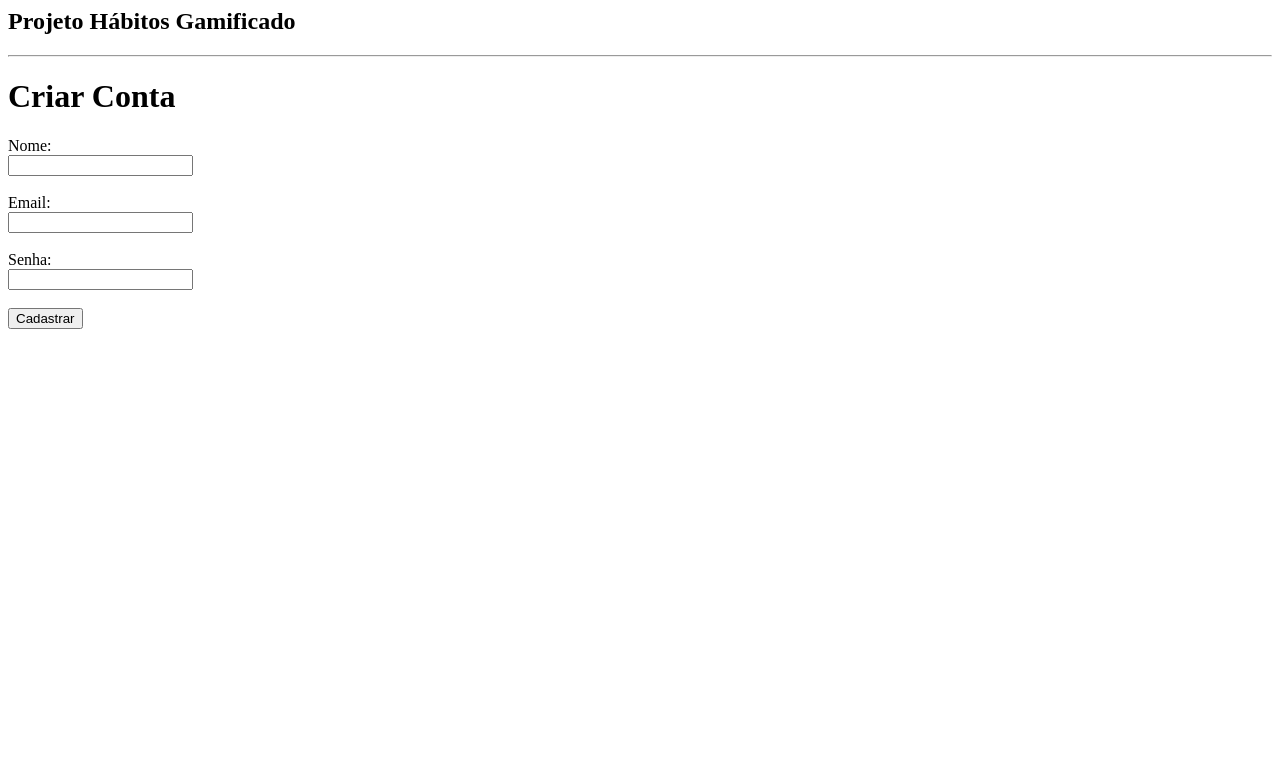
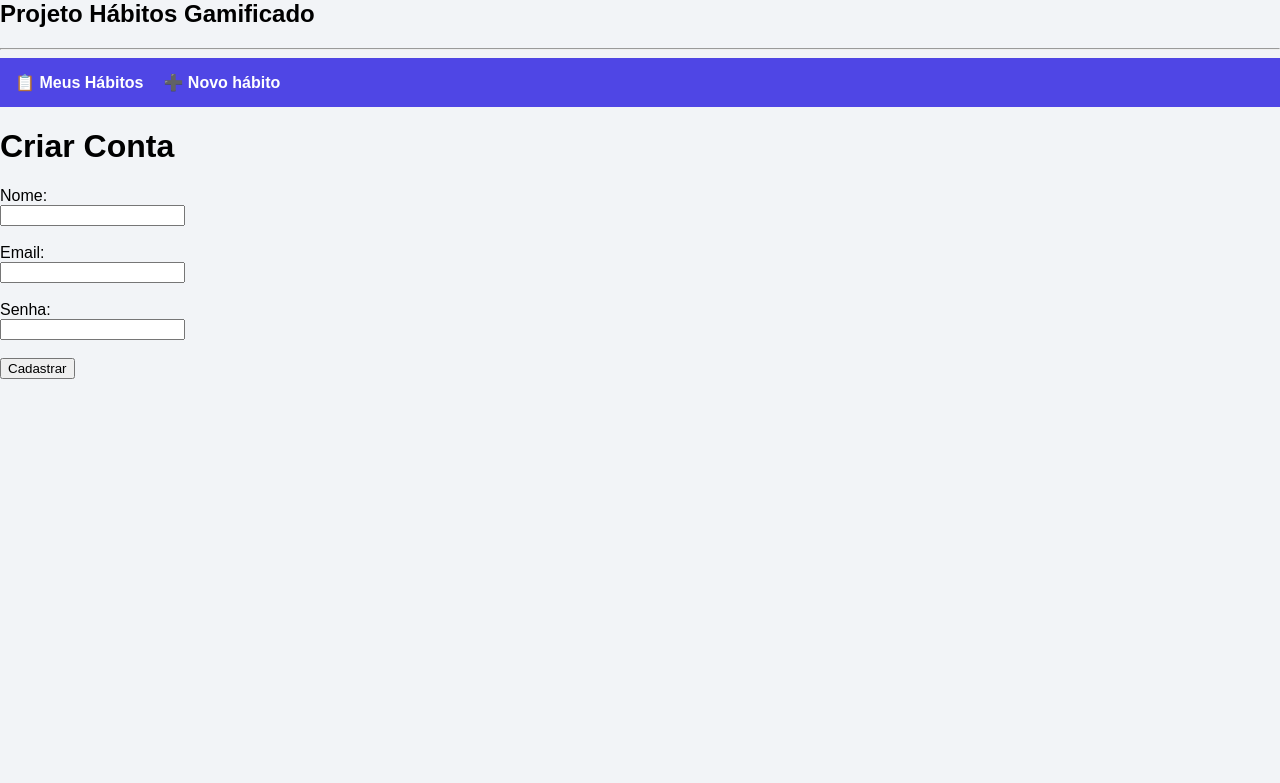
Before and after one commit to Bianc-byte/Projeto-Habitos-Gamificado, a Flask app: page /cadastro in a window 1280 px wide. Shown: the top 783 px of the page. Run offline with Flask 3, Linux system fonts and the light colour scheme.

Commit message:
Adicionando navbar

```diff
--- a/app/static/style.css
+++ b/app/static/style.css
@@ -35,3 +35,23 @@
 .btn-criar:hover {
     background: #0b7dda;
 }
+
+body {
+    font-family: Arial, sans-serif;
+    background: #f2f4f7;
+    margin: 0;
+    padding: 0;
+}
+
+.navbar {
+    background: #4f46e5;
+    padding: 15px;
+    display: flex;
+    gap: 20px;
+}
+
+.navbar a {
+    color: white;
+    text-decoration: none;
+    font-weight: bold;
+}
--- a/app/templates/base.html
+++ b/app/templates/base.html
@@ -12,6 +12,11 @@
         <h2>Projeto Hábitos Gamificado</h2>
         <hr>
     </header>
+    <nav class="navbar">
+    <a href="/">📋 Meus Hábitos</a>
+    <a href="/criar_habito">➕ Novo hábito</a>
+</nav>
+
     <main>
         {%block content %}{% endblock %}
     </main>
```
